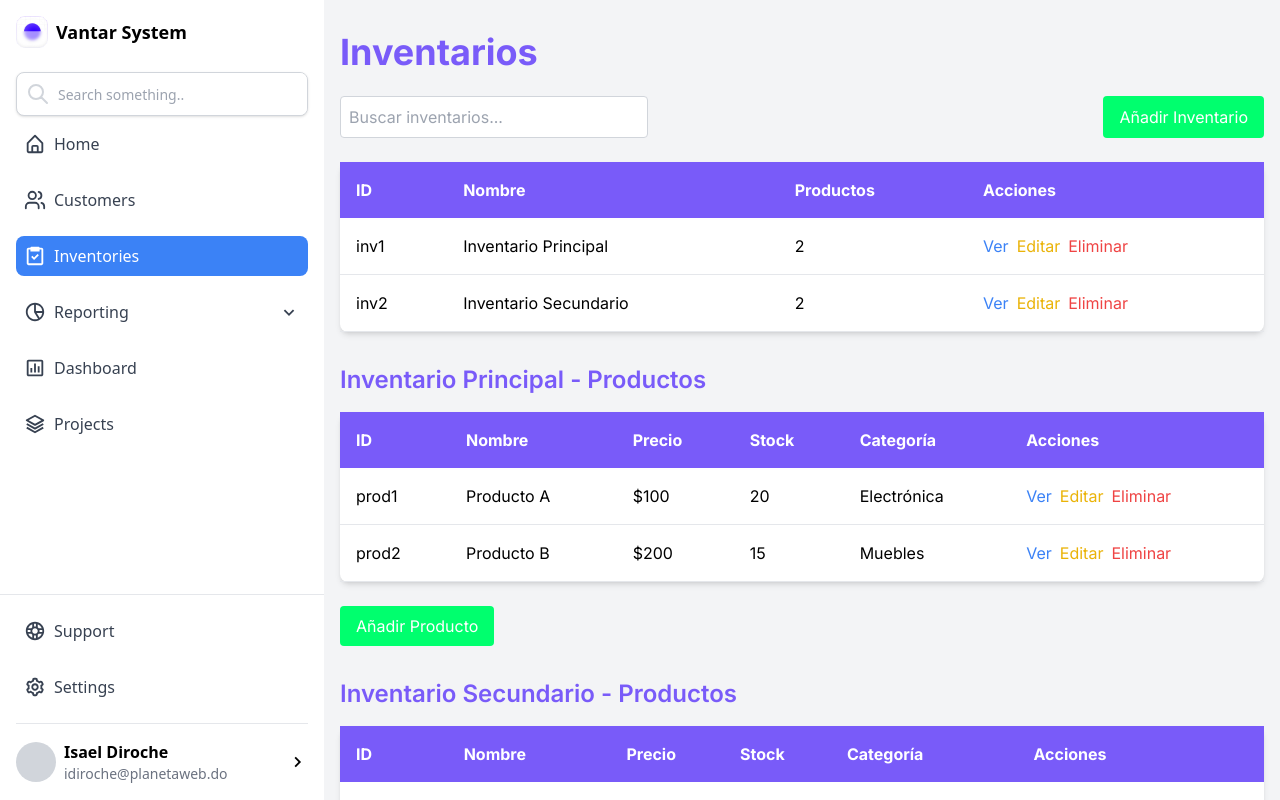
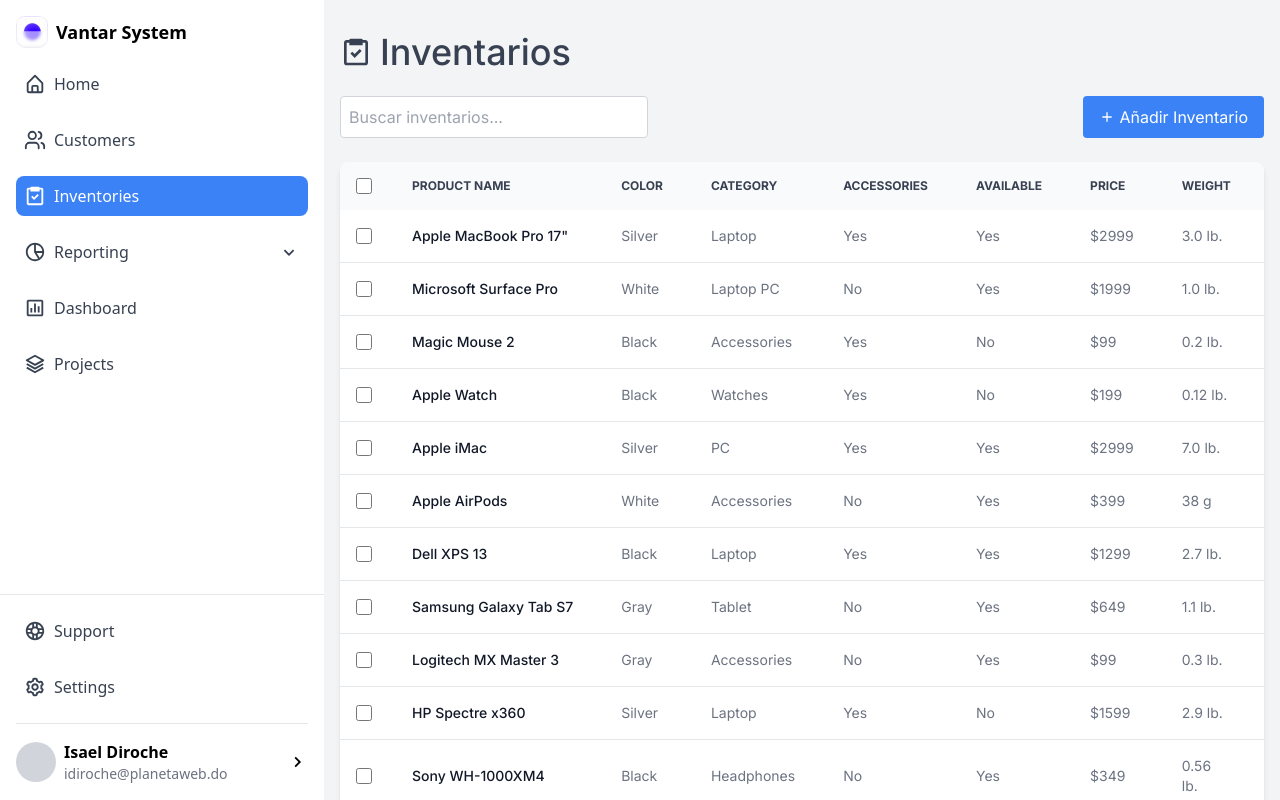
Before and after one commit to HaroldMart/Vantar-Frontend, a Next.js app: page /inventory in a window 1280 px wide. Built offline with nearby package versions, Linux system fonts and the light colour scheme.

Commit message:
Update: Added a new table design on features/inventory

```diff
--- a/app/(features)/inventory/(page)/page.tsx
+++ b/app/(features)/inventory/(page)/page.tsx
@@ -1,7 +1,8 @@
 'use client'
 
 import { Inter } from "next/font/google";
-import { useState } from "react";
+import { ReactNode, useState } from "react";
+import { BiPlus, BiTask } from "react-icons/bi";
 
 const inter = Inter({ subsets: ["latin"] });
 
@@ -10,33 +11,43 @@
 
   // Datos ficticios para inventarios y productos
   const inventories = [
-    {
-      id: "inv1",
-      name: "Inventario Principal",
-      products: [
-        { id: "prod1", name: "Producto A", price: 100, stock: 20, category: "Electrónica" },
-        { id: "prod2", name: "Producto B", price: 200, stock: 15, category: "Muebles" },
-      ],
-    },
-    {
-      id: "inv2",
-      name: "Inventario Secundario",
-      products: [
-        { id: "prod3", name: "Producto C", price: 150, stock: 30, category: "Herramientas" },
-        { id: "prod4", name: "Producto D", price: 300, stock: 10, category: "Juguetes" },
-      ],
-    },
+    { name: "Apple MacBook Pro 17\"", color: "Silver", category: "Laptop", accessories: "Yes", available: "Yes", price: "$2999", weight: "3.0 lb." },
+    { name: "Microsoft Surface Pro", color: "White", category: "Laptop PC", accessories: "No", available: "Yes", price: "$1999", weight: "1.0 lb." },
+    { name: "Magic Mouse 2", color: "Black", category: "Accessories", accessories: "Yes", available: "No", price: "$99", weight: "0.2 lb." },
+    { name: "Apple Watch", color: "Black", category: "Watches", accessories: "Yes", available: "No", price: "$199", weight: "0.12 lb." },
+    { name: "Apple iMac", color: "Silver", category: "PC", accessories: "Yes", available: "Yes", price: "$2999", weight: "7.0 lb." },
+    { name: "Apple AirPods", color: "White", category: "Accessories", accessories: "No", available: "Yes", price: "$399", weight: "38 g" },
+    { name: "Dell XPS 13", color: "Black", category: "Laptop", accessories: "Yes", available: "Yes", price: "$1299", weight: "2.7 lb." },
+    { name: "Samsung Galaxy Tab S7", color: "Gray", category: "Tablet", accessories: "No", available: "Yes", price: "$649", weight: "1.1 lb." },
+    { name: "Logitech MX Master 3", color: "Gray", category: "Accessories", accessories: "No", available: "Yes", price: "$99", weight: "0.3 lb." },
+    { name: "HP Spectre x360", color: "Silver", category: "Laptop", accessories: "Yes", available: "No", price: "$1599", weight: "2.9 lb." },
+    { name: "Sony WH-1000XM4", color: "Black", category: "Headphones", accessories: "No", available: "Yes", price: "$349", weight: "0.56 lb." },
+    { name: "Google Pixelbook Go", color: "Black", category: "Laptop", accessories: "Yes", available: "Yes", price: "$899", weight: "2.3 lb." },
+    { name: "Bose QuietComfort 35 II", color: "Silver", category: "Headphones", accessories: "Yes", available: "Yes", price: "$299", weight: "0.68 lb." },
+    { name: "Razer Blade 15", color: "Black", category: "Gaming Laptop", accessories: "Yes", available: "No", price: "$2399", weight: "4.5 lb." },
+    { name: "Asus ROG Strix G15", color: "Gray", category: "Gaming Laptop", accessories: "Yes", available: "Yes", price: "$1799", weight: "5.2 lb." },
+    { name: "Nikon Z6 II", color: "Black", category: "Camera", accessories: "Yes", available: "No", price: "$1999", weight: "1.4 lb." },
+    { name: "Canon EOS R5", color: "Black", category: "Camera", accessories: "Yes", available: "Yes", price: "$3899", weight: "1.5 lb." },
+    { name: "DJI Mavic Air 2", color: "Gray", category: "Drone", accessories: "Yes", available: "Yes", price: "$799", weight: "0.57 lb." },
+    { name: "GoPro Hero 9", color: "Black", category: "Camera", accessories: "Yes", available: "Yes", price: "$399", weight: "0.28 lb." }
   ];
+
+
+  const tableBody = document.querySelector("tbody");
 
   // Función para filtrar por búsqueda
   const filteredInventories = inventories.filter((inventory) =>
     inventory.name.toLowerCase().includes(search.toLowerCase())
   );
 
+  function item(value: { name: string; color: string; category: string; accessories: string; available: string; price: string; weight: string; }, index: number, array: { name: string; color: string; category: string; accessories: string; available: string; price: string; weight: string; }[]): ReactNode {
+    throw new Error("Function not implemented.");
+  }
+
   return (
-    <div className={`${inter.className} bg-gray-100 min-h-screen w-full`}>
+    <div className={`${inter.className} w-full`}>
       <div className="container mx-auto px-4 py-8">
-        <h1 className="text-4xl font-bold text-[#795BF9] mb-6">Inventarios</h1>
+        <h1 className="flex gap-2 items-center text-4xl font-medium text-gray-700 mb-6"><BiTask size={32} /> Inventarios</h1>
 
         {/* Barra de búsqueda */}
         <div className="mb-6 flex justify-between">
@@ -47,13 +58,14 @@
             onChange={(e) => setSearch(e.target.value)}
             className="p-2 rounded border border-gray-300 w-1/3"
           />
-          <button className="bg-[#00FF6E] text-white px-4 py-2 rounded hover:bg-green-500">
+          <button className="flex gap-1 items-center bg-blue-500 text-white px-4 py-2 rounded hover:bg-blue-600 transition duration-200">
+            <BiPlus />
             Añadir Inventario
           </button>
         </div>
 
         {/* Tabla de Inventarios */}
-        <table className="w-full bg-white shadow-md rounded-lg">
+        {/* <table className="w-full bg-white shadow-md rounded-lg">
           <thead>
             <tr className="bg-[#795BF9] text-white">
               <th className="p-4 text-left">ID</th>
@@ -76,10 +88,10 @@
               </tr>
             ))}
           </tbody>
-        </table>
+        </table> */}
 
         {/* Detalle de productos dentro del inventario */}
-        {filteredInventories.map((inventory) => (
+        {/* {filteredInventories.map((inventory) => (
           <div key={inventory.id} className="mt-8">
             <h2 className="text-2xl font-semibold text-[#795BF9] mb-4">{inventory.name} - Productos</h2>
 
@@ -116,7 +128,87 @@
               Añadir Producto
             </button>
           </div>
-        ))}
+        ))} */}
+
+
+
+        <div className="relative overflow-x-auto shadow-md sm:rounded-lg">
+          <table className="w-full text-sm text-left text-gray-500">
+            <thead className="text-xs text-gray-700 uppercase bg-gray-50">
+              <tr>
+                <th scope="col" className="p-4">
+                  <div className="flex items-center">
+                    <input id="checkbox-all-search" type="checkbox" className="w-4 h-4 text-blue-600 bg-gray-100 border-gray-300 rounded focus:ring-blue-500 focus:ring-2" />
+                    <label htmlFor="checkbox-all-search" className="sr-only">checkbox</label>
+                  </div>
+                </th>
+                <th scope="col" className="px-6 py-3">
+                  Product name
+                </th>
+                <th scope="col" className="px-6 py-3">
+                  Color
+                </th>
+                <th scope="col" className="px-6 py-3">
+                  Category
+                </th>
+                <th scope="col" className="px-6 py-3">
+                  Accessories
+                </th>
+                <th scope="col" className="px-6 py-3">
+                  Available
+                </th>
+                <th scope="col" className="px-6 py-3">
+                  Price
+                </th>
+                <th scope="col" className="px-6 py-3">
+                  Weight
+                </th>
+                <th scope="col" className="px-6 py-3">
+                  Action
+                </th>
+              </tr>
+            </thead>
+            <tbody>
+              {inventories.map((item) => (
+                <tr className="bg-white border-b hover:bg-gray-50">
+                  <td className="w-4 p-4">
+                    <div className="flex items-center">
+                      <input id="checkbox-table-search-1" type="checkbox" className="w-4 h-4 text-blue-600 bg-gray-100 border-gray-300 rounded focus:ring-blue-500 focus:ring-2" />
+                      <label htmlFor="checkbox-table-search-1" className="sr-only">checkbox</label>
+                    </div>
+                  </td>
+                  <th scope="row" className="px-6 py-4 font-medium text-gray-900 whitespace-nowrap">
+                    {item.name}
+                  </th>
+                  <td className="px-6 py-4">
+                    {item.color}
+                  </td>
+                  <td className="px-6 py-4">
+                    {item.category}
+                  </td>
+                  <td className="px-6 py-4">
+                    {item.accessories}
+                  </td>
+                  <td className="px-6 py-4">
+                    {item.available}
+                  </td>
+                  <td className="px-6 py-4">
+                    {item.price}
+                  </td>
+                  <td className="px-6 py-4">
+                    {item.weight}
+                  </td>
+                  <td className="flex items-center px-6 py-4">
+                    <a href="#" className="font-medium text-blue-600 hover:underline">Edit</a>
+                    <a href="#" className="font-medium text-red-600 hover:underline ml-3">Remove</a>
+                  </td>
+                </tr>
+              ))}
+            </tbody>
+          </table>
+
+        </div>
+
       </div>
     </div>
   );
--- a/app/(features)/layout.tsx
+++ b/app/(features)/layout.tsx
@@ -24,8 +24,13 @@
     <html lang="en">
       <body className="flex">
         <Sidebar />
-        <div className="flex flex-1 h-screen overflow-y-auto">
-          <div role="main" className="main w-full overflow-auto">{children}</div>
+        <div className="flex bg-gray-100 flex-1 h-screen overflow-y-auto">
+          <div role="main" className="main flex flex-col w-full h-auto overflow-auto">
+            {children}
+            <div className="px-4 pb-4 font-inter">
+              <p className="select-none text-gray-500">© Vantar 2022-2024. All rights reserved.</p>
+            </div>
+          </div>
         </div>
       </body>
     </html>
--- a/app/components/sidebar.tsx
+++ b/app/components/sidebar.tsx
@@ -97,7 +97,7 @@
 						<p className="text-lg font-semibold">Vantar System</p>
 					</div>
 				</div>
-				<div className="px-4 py-2">
+				<div className="px-4 py-2 hidden">
 					<div className="relative flex items-center w-full h-11 rounded-lg shadow focus-within:shadow-lg bg-white overflow-hidden border border-gray-300">
 						<div className="grid place-items-center h-full w-12 text-gray-300">
 							<svg
```
Also changed, not shown: 1 other file (tests, documents, lock files or other folders).
